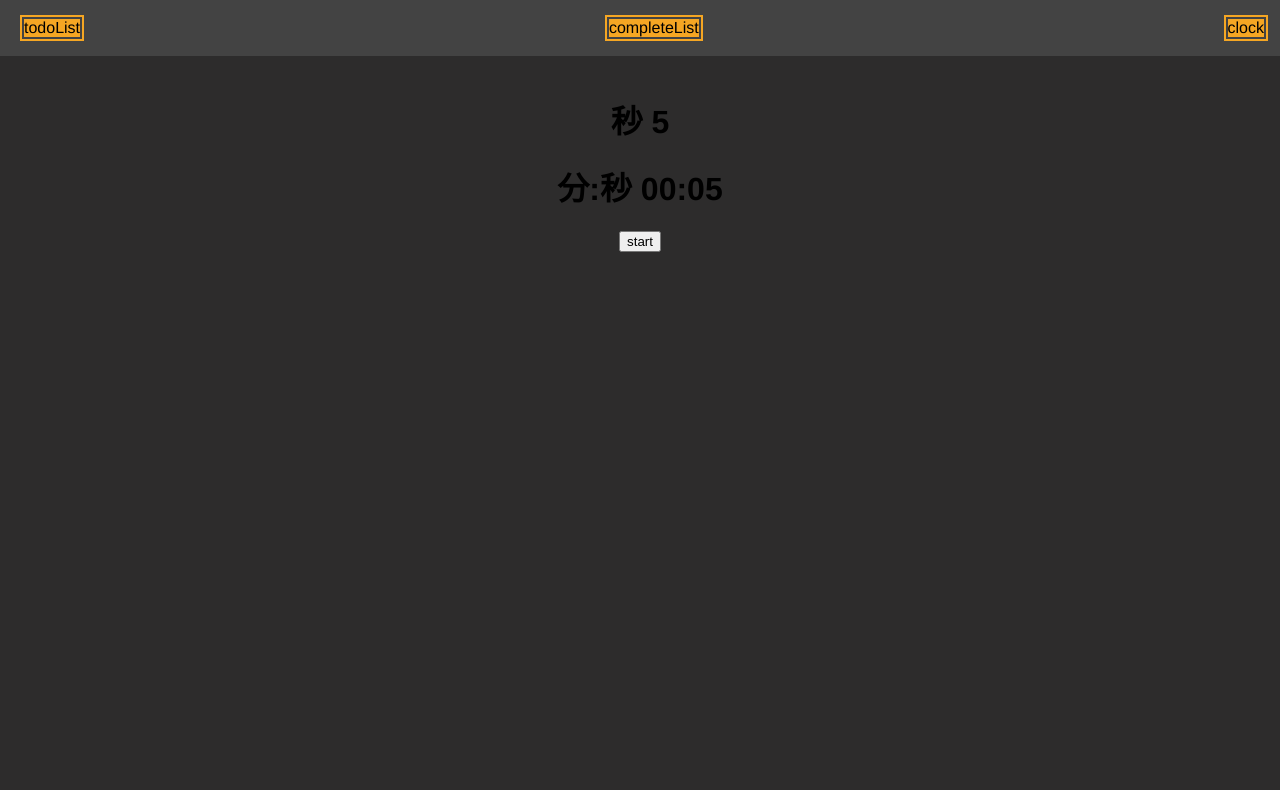
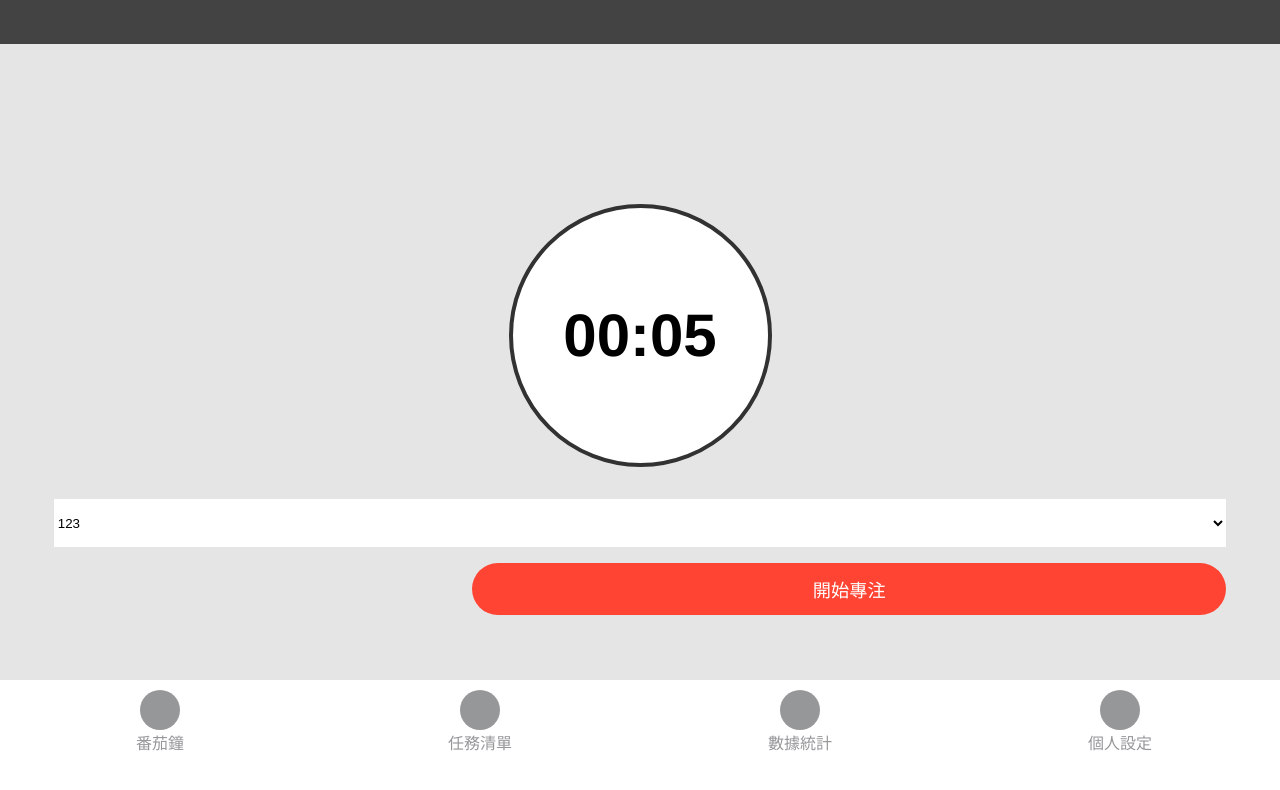
Before and after one commit to evadzala/PomodoroTechnique, a Vue app: page /#/countdownClock in a window 1280 px wide. Shown: the top 790 px of the page. Built offline with nearby package versions, Linux system fonts and the light colour scheme.

Commit message:
倒數器頁面切版+安裝sass

```diff
--- a/src/App.vue
+++ b/src/App.vue
@@ -1,19 +1,21 @@
-<template>
-  <div id="app">
-    <headerBar></headerBar>
-    <main>
-      <router-view></router-view>
-    </main>
-  </div>
+<template lang="pug">
+  div(id="app")
+    .headerBar
+    main
+      router-view
+    footerBar
 </template>
 
 <script>
 import headerBar from '@/components/headerBar'
+import footerBar from '@/components/footer'
+
 export default {
   name: 'app',
 
   components: {
-    headerBar
+    headerBar,
+    footerBar
   }
 }
 </script>
@@ -21,7 +23,7 @@ export default {
 <style>
 body {
   margin: 0;
-  background-color: #2d2c2c;
+  background-color:#E5E5E5;
 }
 
 #app {
@@ -30,19 +32,12 @@ body {
   -moz-osx-font-smoothing: grayscale;
 }
 
+.headerBar {
+  height: 44px;
+}
+
 main {
   text-align: center;
-  margin-top: 40px;
-}
-
-header span {
-  display: block;
-  position: relative;
-  font-size: 20px;
-  line-height: 1;
-  letter-spacing: .02em;
-  font-weight: 400;
-  box-sizing: border-box;
-  padding-top: 16px;
+  margin-top: 44px;
 }
 </style>
--- /dev/null
+++ b/src/components/footer.vue
@@ -0,0 +1,81 @@
+<template lang="pug">
+  .footer
+    .footerBar
+      template(v-for="item in pageList")
+        .page-buttoms
+          .buttom(@click="goToOtherPage(item.path)")
+          span.buttom-name {{ item.name }}
+    .bottomSpace
+</template>
+
+<script>
+export default {
+  name: 'headerBar',
+
+  data () {
+    return {
+      pageList: [
+        { path: 'countdownClock', name: '番茄鐘' },
+        { path: 'todoList', name: '任務清單' },
+        { path: 'countdownClock', name: '數據統計' },
+        { path: 'setting', name: '個人設定' }
+      ]
+    }
+  },
+
+  methods: {
+    goToOtherPage (pageName) {
+      if (this.$route.name !== pageName) this.$router.push(pageName)
+    }
+  }
+}
+</script>
+
+<style lang="scss">
+.footer {
+  /* background-color:blue; */
+  position: absolute;
+  bottom: 0;
+  width: 100%;
+  height: 15%;
+}
+
+.footerBar {
+  background-color: #fff;
+  height: 70%;
+  width: 100%;
+  display: flex;
+  justify-content: space-around;
+}
+.page-buttoms {
+  width: 25%;
+  display: flex;
+  flex-direction: column;
+  justify-content: center;
+  align-items: center;
+}
+.page-buttoms:hover {
+  .buttom {
+    background-color: #FF4433;
+  }
+
+  .buttom-name {
+    color: #FF4433;
+  }
+}
+.buttom {
+  width: 40px;
+  height: 40px;
+  border-radius: 50%;
+  background-color: #969799;
+}
+.buttom-name {
+  color: #969799;
+}
+
+.bottomSpace {
+  background-color: #fff;
+  height: 30%;
+  width: 100%;
+}
+</style>
--- a/src/components/headerBar.vue
+++ b/src/components/headerBar.vue
@@ -1,8 +1,8 @@
 <template lang="pug">
   .headerBar
     .outline(@click="goToOtherPage('todoList')") todoList
-    .outline(@click="goToOtherPage('completeList')") completeList
     .outline(@click="goToOtherPage('countdownClock')") clock
+    .outline(@click="goToOtherPage('setting')") setting
 
 </template>
 
@@ -29,9 +29,9 @@ export default {
   align-items: center;
 }
 
-.outline {
+/* .outline {
   background-color: #f5a623;
 	outline: 2px solid #f5a623;
 	outline-offset: 2px;
-}
+} */
 </style>
--- a/src/pages/completeList.vue
+++ /dev/null
@@ -1,3 +0,0 @@
-<template lang="pug">
-  .completeList
-</template>
--- a/src/pages/countdownClock/index.vue
+++ b/src/pages/countdownClock/index.vue
@@ -1,38 +1,160 @@
 <template lang="pug">
   .countdown-clock
-    clock
-
+    //- 倒數器
+    .countdown-clock-device
+      .workClock
+        //- h1 秒 {{ counter }}
+        h1.countdown-clock-font {{ paddingzero(Math.floor(counter/60), 2) }}:{{ paddingzero(counter % 60, 2) }}
+    //- 下拉選單
+    .toDOList
+      .toDOList-select-outside
+        select.toDOList-select-inside
+          option 123
+          option 234
+          option 345
+          option 456
+          option 567
+    //- 控制按鈕
+    .control
+      button.buttom-right(v-if="['start', 'workTimeFinish', 'restTimeFinish'].includes(status)" @click="startCount") 開始專注
+      button.buttom-right(v-else-if="['workTime', 'restTime'].includes(status)" @click="stopCount") 暫停
+      div(v-else)
+        button.buttom-right(v-if="counter !== 0" @click="continueCount") 繼續
+        button.buttom-left(@click="restart") 取消
 </template>
 
 <script>
-import clock from './clock.vue'
-
 export default {
-  components: {
-    clock
-  },
   data () {
     return {
+      // 專注時間與休息時間以秒為單位
+      workCounterSetting: 5,
+      restTimeCounterSetting: 2,
+      timer: null,
+
+      counter: 0,
+      status: null
+    }
+  },
+
+  created () {
+    this.init()
+  },
+
+  methods: {
+    init () {
+      // 進行初始化
+      this.status = 'start'
+      this.counter = this.workCounterSetting
+    },
+
+    // button event
+    startCount () {
+      if (['start', 'restTimeFinish'].includes(this.status)) {
+        this.status = 'workTime'
+      } else if (['workTimeFinish'].includes(this.status)) {
+        this.status = 'restTime'
+      }
+      this.timer = setInterval(this.countDown, 1000)
+    },
+    stopCount () {
+      clearInterval(this.timer)
+
+      if (this.status === 'workTime') this.status = 'workStop'
+      else if (this.status === 'restTime') this.status = 'restStop'
+    },
+    continueCount () {
+      this.timer = setInterval(this.countDown, 1000)
+
+      if (this.status === 'workStop') this.status = 'workTime'
+      else if (this.status === 'restStop') this.status = 'restTime'
+    },
+    restart () {
+      this.init()
+    },
+
+    // other function
+    countDown () {
+      // 把時間減一
+      this.counter--
+      if (this.counter === -1) {
+        clearInterval(this.timer)
+
+        if (this.status === 'workTime') {
+          this.status = 'workTimeFinish'
+          this.counter = this.restTimeCounterSetting
+        } else if (this.status === 'restTime') {
+          this.status = 'restTimeFinish'
+          this.counter = this.workCounterSetting
+        }
+      }
+    },
+    paddingzero (num, length) {
+      return (Array(length).join('0') + num).slice(-length)
     }
   }
 }
 </script>
 
-<style>
-.outside-circle {
-  width: 200px;
-  height: 200px;
-  position: relative;
+<style lang="scss" scoped>
+.countdown-clock {
+  padding: 100px 4.2% 0;
+}
+// 倒數器
+.countdown-clock-device {
+  display: flex;
+  justify-content: center;
+  margin: 16px;
+}
+.workClock {
+  background-color: #fff;
+  height: 255px;
+  width: 255px;
+  border: solid 4px #323233;
   border-radius: 50%;
-  border: 5px solid black;
-  margin: 100px auto;
+  display: flex;
+  align-items: center;
+  justify-content: center;
+}
+.countdown-clock-font {
+  font-size: 60px;
 }
 
-.kedu {
-  width: 200px;
-  height: 200px;
-  position: absolute;
+// 下拉選單
+.toDOList-select-inside {
+  height: 48px;
+  width: 100%;
+  border: none;
+  background-color: #fff;
+  margin: 16px 0;
 }
 
+// 控制按鈕
+.control {
+  position: relative;
+}
+.buttom-right {
+  position: absolute;
+  height: 52px;
+  background-color: #FF4433;
+  border-radius: 100px;
+  color: #fff;
+  border: none;
+  font-size: 1.14rem;
 
+  width: calc(65% - 8px);
+  right: 0;
+}
+.buttom-left {
+  position: absolute;
+  height: 52px;
+  background-color: #FF4433;
+  border-radius: 100px;
+  color: #fff;
+  border: none;
+  font-size: 1.14rem;
+
+  width: 35%;
+  left: 0;
+}
 </style>
--- /dev/null
+++ b/src/pages/setting.vue
@@ -0,0 +1,7 @@
+<template lang="pug">
+  .setting setting
+</template>
+
+<style lang="scss" scoped>
+
+</style>
--- a/src/pages/todoList.vue
+++ b/src/pages/todoList.vue
@@ -61,7 +61,7 @@ export default {
 <style>
 h1, h2 {
   font-weight: normal;
-  color: #f5a623;
+  /* color: #f5a623; */
 }
 
 .inputComponent {
@@ -69,10 +69,6 @@ h1, h2 {
   max-width: 375px;
   display: flex;
   justify-content: space-between;
-}
-
-.border {
-  border: 1px solid #f5a623;
 }
 
 .inputBorder {
--- a/src/router/index.js
+++ b/src/router/index.js
@@ -16,9 +16,9 @@ export default new Router({
       component: () => import('@/pages/todoList')
     },
     {
-      path: '/completeList',
-      name: 'completeList',
-      component: () => import('@/pages/completeList')
+      path: '/setting',
+      name: 'setting',
+      component: () => import('@/pages/setting')
     }
   ]
 })
```
Also changed, not shown: config/index.js (+30 -0 lines), package.json (+22 -20 lines), 2 other files (tests, documents, lock files or other folders).
